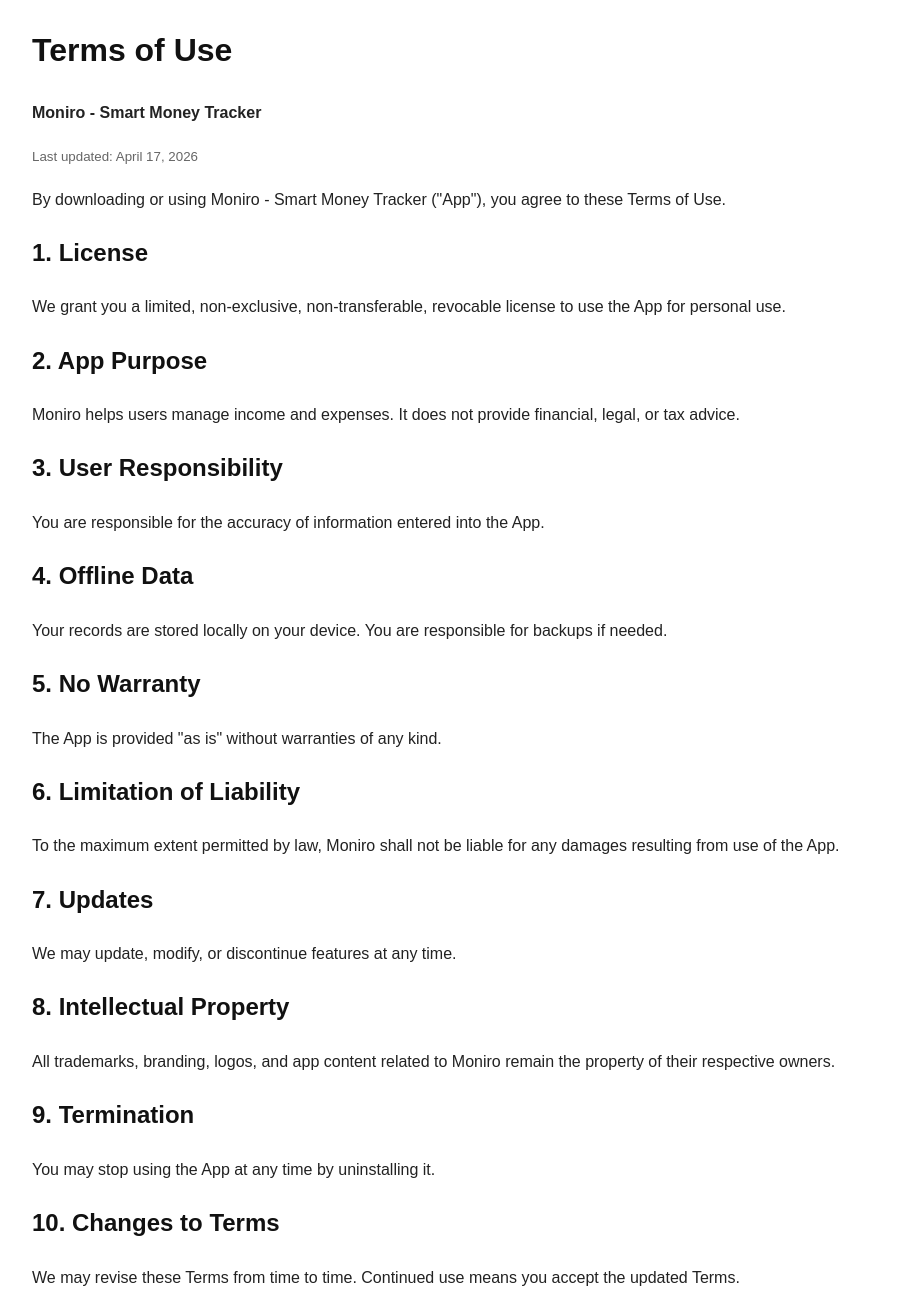
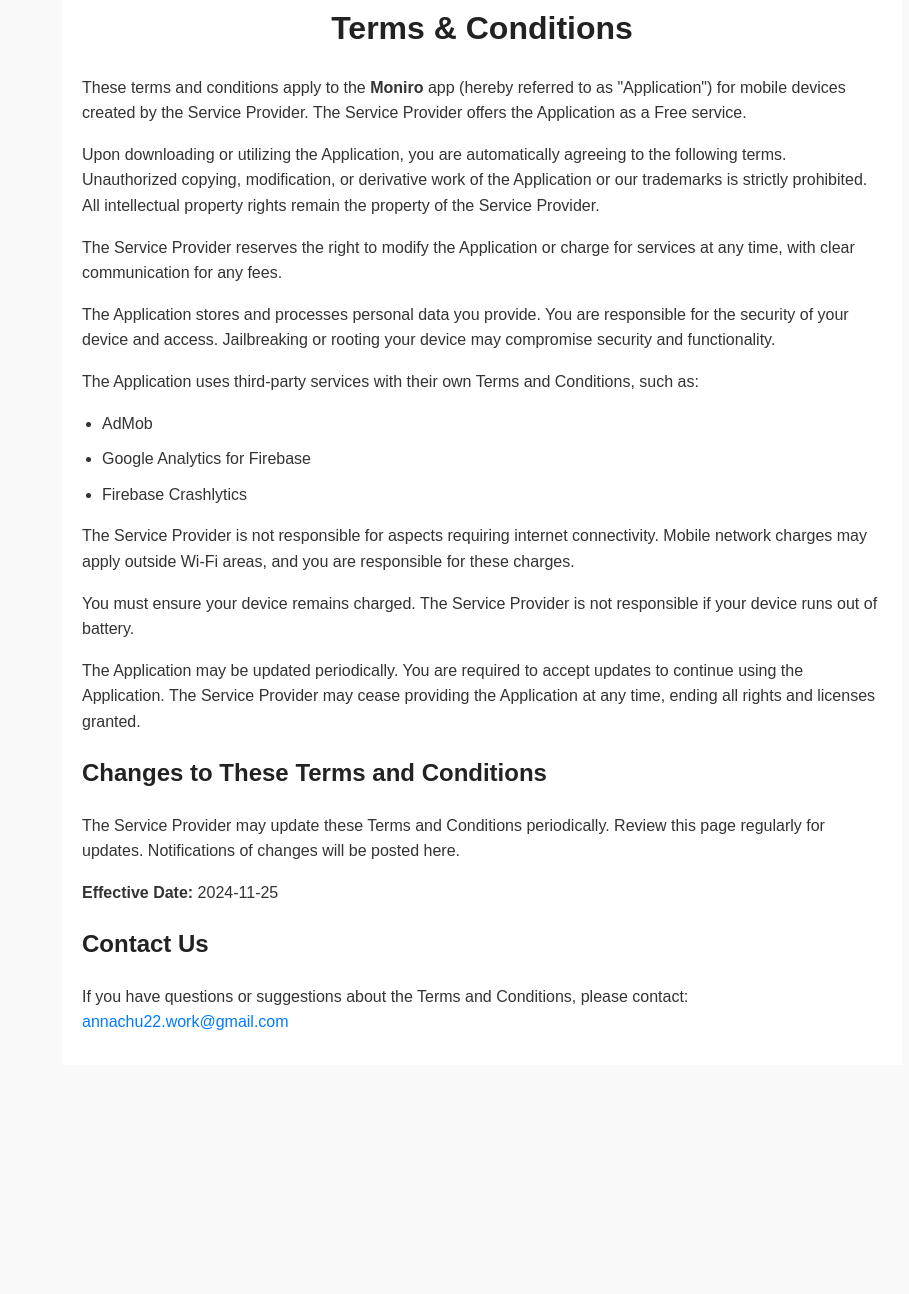
Before and after one commit to smartbudgettracker/smartbudgettracker.github.io, a plain HTML site: page terms.html in a window 1280 px wide. Shown: the part 38-1332 px from the top of the page, without its empty margins (158-1067 px from the left). After the commit the page ends 1103 px from the top, so only its background shows below. Drawn offline with Linux system fonts and the light colour scheme.

Commit message:
Update terms.html

```diff
--- a/terms.html
+++ b/terms.html
@@ -1,86 +1,88 @@
+
 <!DOCTYPE html>
 <html lang="en">
 <head>
   <meta charset="UTF-8">
   <meta name="viewport" content="width=device-width, initial-scale=1.0">
-<title>Terms of Use - Moniro</title>
+  <title>Terms & Conditions - Moniro</title>
   <style>
     body {
       font-family: Arial, sans-serif;
-    max-width: 900px;
+      line-height: 1.6;
+      margin: 0;
+      padding: 0;
+      background-color: #f9f9f9;
+      color: #333;
+    }
+    .container {
+      max-width: 800px;
       margin: auto;
-    padding: 40px 20px;
-    line-height: 1.7;
+      padding: 20px;
+      background-color: #fff;
+    }
+    h1, h2 {
       color: #222;
     }
-h1,h2 { color:#111; }
-small { color:#666; }
+    h1 {
+      text-align: center;
+      margin-bottom: 20px;
+    }
+    p, li {
+      font-size: 16px;
+      margin-bottom: 10px;
+    }
+    ul {
+      padding-left: 20px;
+    }
+    a {
+      color: #007bff;
+      text-decoration: none;
+    }
+    a:hover {
+      text-decoration: underline;
+    }
+    @media (max-width: 480px) {
+      body {
+        font-size: 14px;
+      }
+      .container {
+        padding: 15px;
+      }
+    }
   </style>
 </head>
 <body>
+  <div class="container">
+    <h1>Terms & Conditions</h1>
 
-<h1>Terms of Use</h1>
-<p><strong>Moniro - Smart Money Tracker</strong></p>
-<p><small>Last updated: April 17, 2026</small></p>
+    <p>These terms and conditions apply to the <strong>Moniro</strong> app (hereby referred to as "Application") for mobile devices created by the Service Provider. The Service Provider offers the Application as a Free service.</p>
 
-<p>
-By downloading or using Moniro - Smart Money Tracker ("App"), you agree to these Terms of Use.
-</p>
+    <p>Upon downloading or utilizing the Application, you are automatically agreeing to the following terms. Unauthorized copying, modification, or derivative work of the Application or our trademarks is strictly prohibited. All intellectual property rights remain the property of the Service Provider.</p>
 
-<h2>1. License</h2>
-<p>
-We grant you a limited, non-exclusive, non-transferable, revocable license to use the App for personal use.
-</p>
+    <p>The Service Provider reserves the right to modify the Application or charge for services at any time, with clear communication for any fees.</p>
 
-<h2>2. App Purpose</h2>
-<p>
-Moniro helps users manage income and expenses. It does not provide financial, legal, or tax advice.
-</p>
+    <p>The Application stores and processes personal data you provide. You are responsible for the security of your device and access. Jailbreaking or rooting your device may compromise security and functionality.</p>
 
-<h2>3. User Responsibility</h2>
-<p>
-You are responsible for the accuracy of information entered into the App.
-</p>
+    <p>The Application uses third-party services with their own Terms and Conditions, such as:</p>
+    <ul>
+      <li>AdMob</li>
+      <li>Google Analytics for Firebase</li>
+      <li>Firebase Crashlytics</li>
+    </ul>
 
-<h2>4. Offline Data</h2>
-<p>
-Your records are stored locally on your device. You are responsible for backups if needed.
-</p>
+    <p>The Service Provider is not responsible for aspects requiring internet connectivity. Mobile network charges may apply outside Wi-Fi areas, and you are responsible for these charges.</p>
 
-<h2>5. No Warranty</h2>
-<p>
-The App is provided "as is" without warranties of any kind.
-</p>
+    <p>You must ensure your device remains charged. The Service Provider is not responsible if your device runs out of battery.</p>
 
-<h2>6. Limitation of Liability</h2>
-<p>
-To the maximum extent permitted by law, Moniro shall not be liable for any damages resulting from use of the App.
-</p>
+    <p>The Application may be updated periodically. You are required to accept updates to continue using the Application. The Service Provider may cease providing the Application at any time, ending all rights and licenses granted.</p>
 
-<h2>7. Updates</h2>
-<p>
-We may update, modify, or discontinue features at any time.
-</p>
+    <h2>Changes to These Terms and Conditions</h2>
+    <p>The Service Provider may update these Terms and Conditions periodically. Review this page regularly for updates. Notifications of changes will be posted here.</p>
 
-<h2>8. Intellectual Property</h2>
-<p>
-All trademarks, branding, logos, and app content related to Moniro remain the property of their respective owners.
-</p>
+    <p><strong>Effective Date:</strong> 2024-11-25</p>
 
-<h2>9. Termination</h2>
-<p>
-You may stop using the App at any time by uninstalling it.
-</p>
-
-<h2>10. Changes to Terms</h2>
-<p>
-We may revise these Terms from time to time. Continued use means you accept the updated Terms.
-</p>
-
-<h2>11. Contact</h2>
-<p>
-For support or questions, please contact us through official channels.
-</p>
-
+    <h2>Contact Us</h2>
+    <p>If you have questions or suggestions about the Terms and Conditions, please contact: <a href="mailto:annachu22.work@gmail.com">annachu22.work@gmail.com</a></p>
+  </div>
 </body>
 </html>
```
Lines whose indentation alone changed are shown as unchanged.
